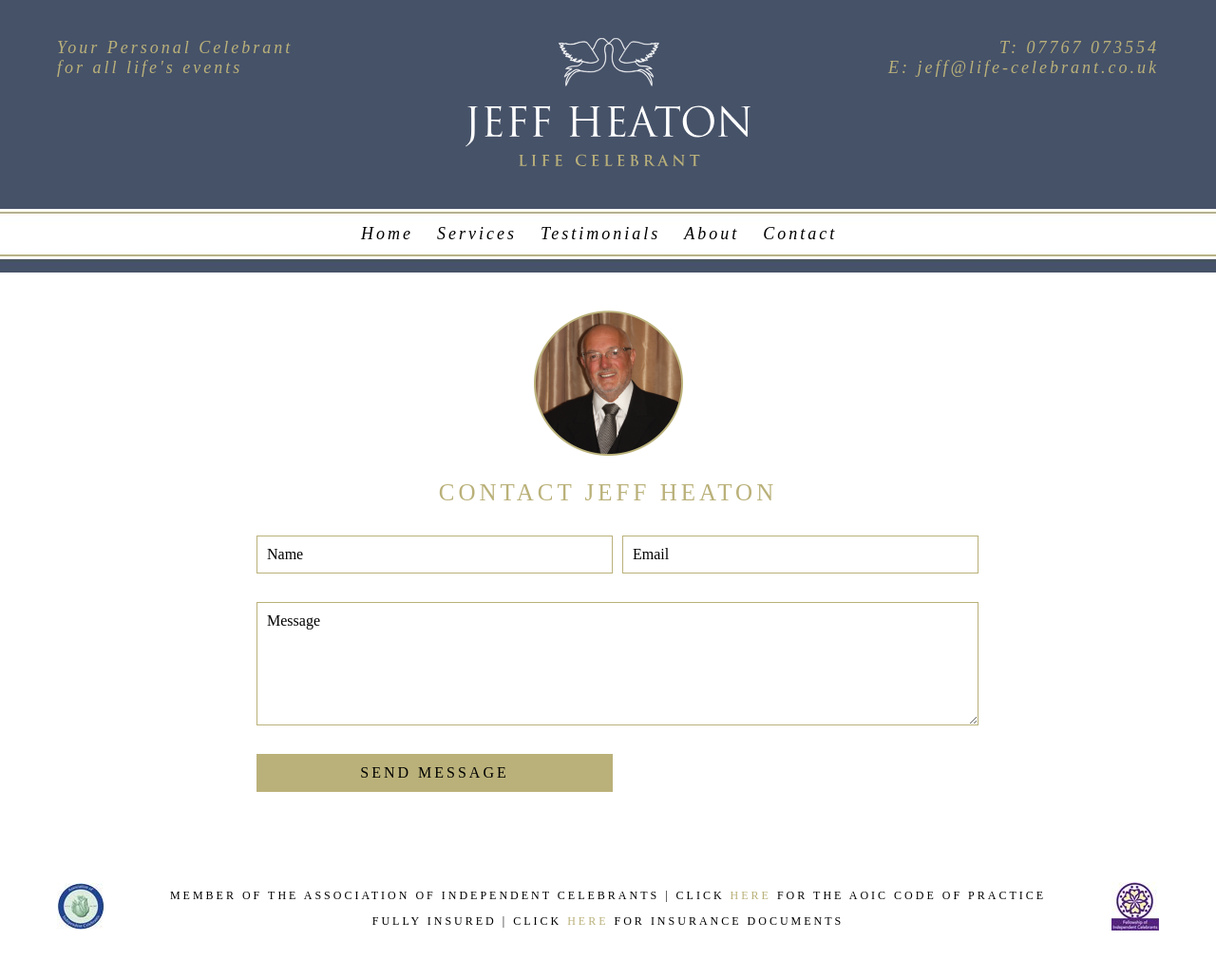
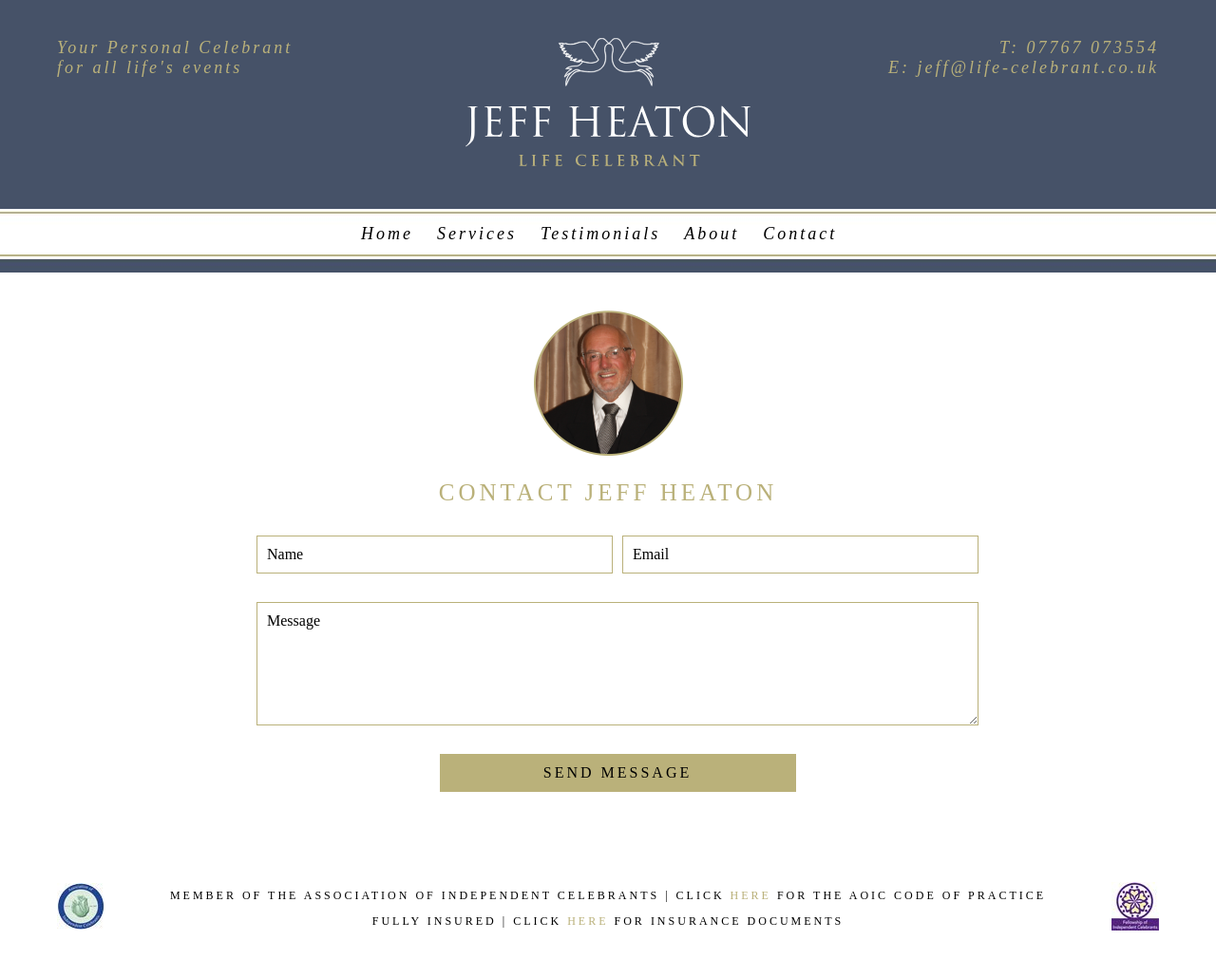
Before and after one commit to Garypickles/celebrant, a Jekyll site: the page built from contact.html, in a window 1280 px wide. Shown: the whole page at 95% size. Built offline with Jekyll 4.4.1, drawn with Linux system fonts in a browser that asks for light colours; Markdown is read by kramdown in place of the engine named in the settings.

Commit message:
form fix

```diff
--- a/_sass/_form.scss
+++ b/_sass/_form.scss
@@ -11,6 +11,8 @@
     background-color: $accent;
     text-transform: uppercase;
     letter-spacing: 3px;
+    // grid-column: span 2;
+    grid-column: 2 / -2;
     &:hover{
       background-color: darken($accent, 10%);
       color: white;
@@ -19,11 +21,14 @@
 }
 .contact-form{
   display: grid;
-  grid-template-columns: 1fr 1fr;
+  grid-template-columns: repeat(4, 1fr);
   grid-column-gap: 10px;
   grid-row-gap: 10px;
   .textarea{
     grid-column: 1 / -1;
+  }
+  .name, .email{
+    grid-column: span 2;
   }
 }
 @media only screen and (max-width: 600px) {
--- a/contact.html
+++ b/contact.html
@@ -15,7 +15,7 @@
         <!-- <label>Name</label> -->
         <input class="name" type="text" placeholder="Name" name="name">
         <!-- <label>Email Address</label> -->
-        <input type="text" placeholder="Email" name="email">
+        <input class="email" type="text" placeholder="Email" name="email">
 
 
         <textarea class="textarea" rows="6" name="message" placeholder="Message"></textarea>
```
